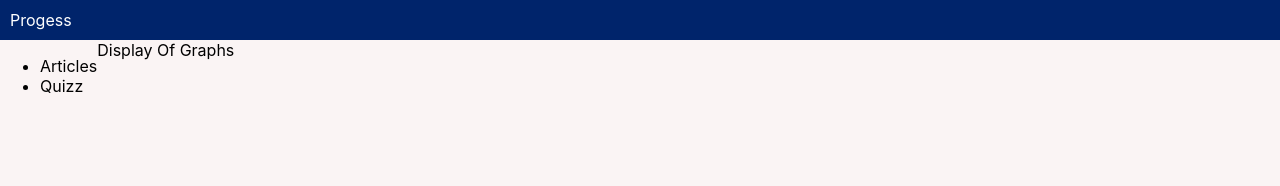
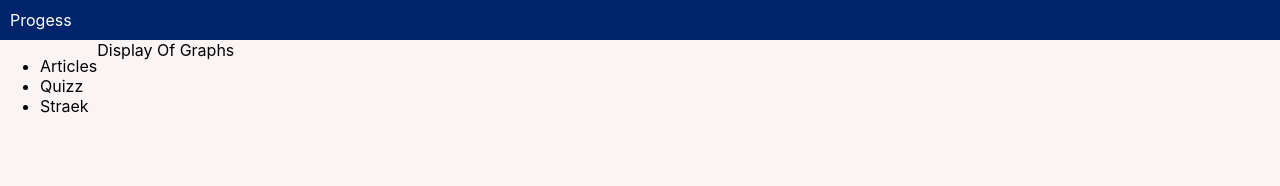
Before and after one commit to Daredevil2117/SkillQuest, a React (Create React App) app: page /jsInterviewQuestions/progress in a window 1280 px wide. Shown: the top 186 px of the page. Built offline with nearby package versions, Linux system fonts and the light colour scheme.

Commit message:
Progess Bar

```diff
--- a/src/components/progessBar.js
+++ b/src/components/progessBar.js
@@ -15,6 +15,9 @@ function ProgessBar() {
           <li>
             Quizz
           </li>
+          <li>
+            Straek
+          </li>
         </ul>
       </div>
       <div>
```
